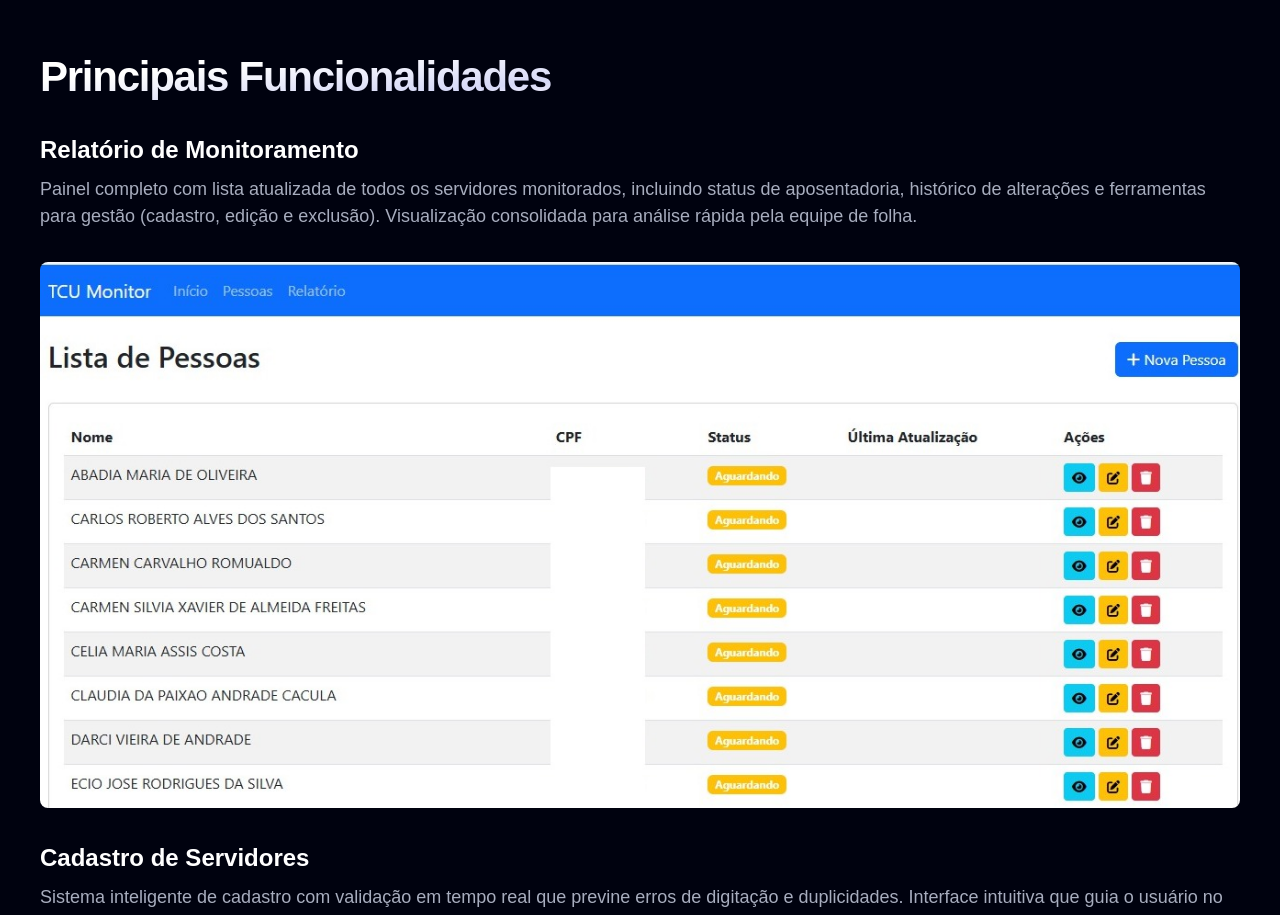
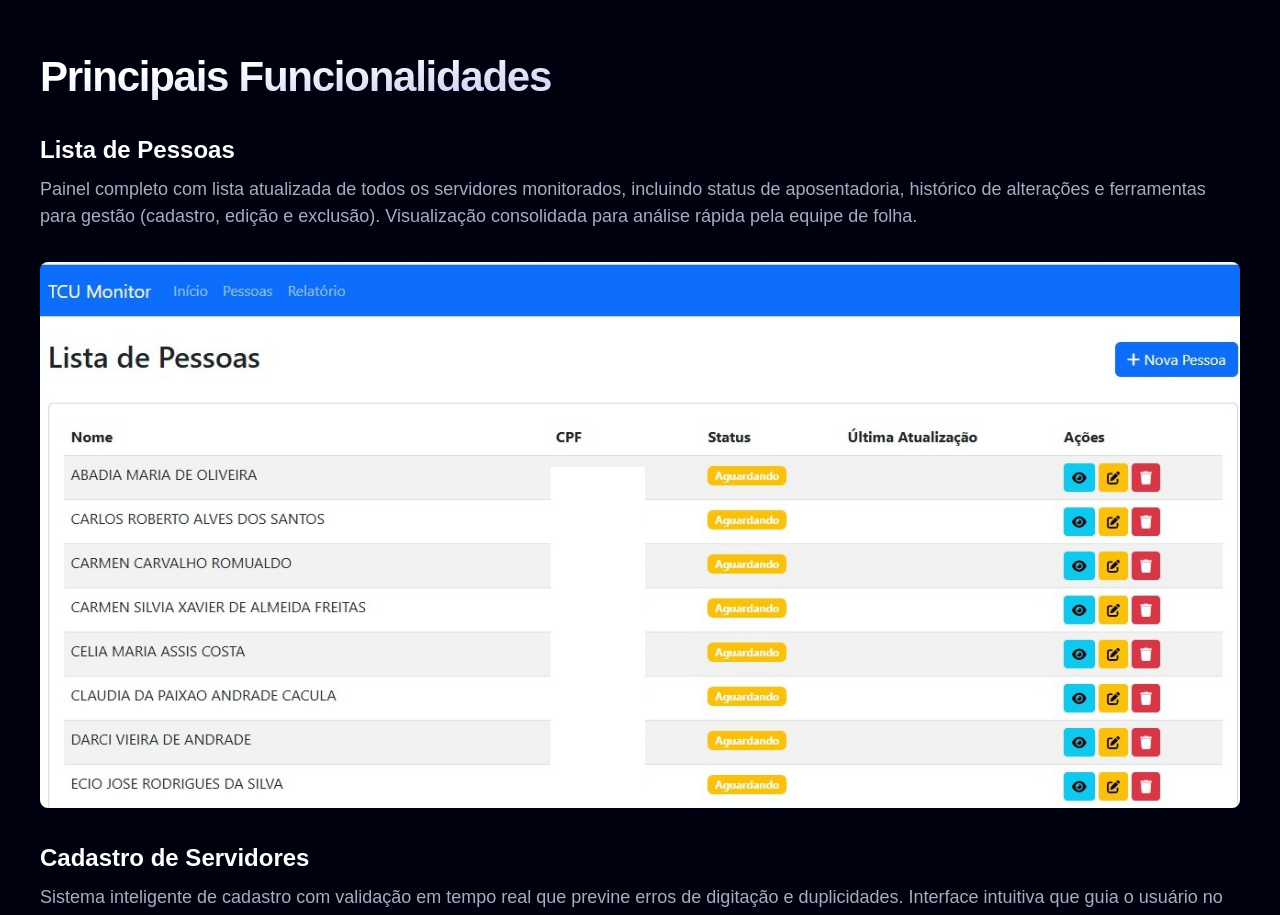
Before and after one commit to ViniciusBenevides/Estrutura-JF, a Next.js app: page /TCU in a window 1280 px wide. Shown: the part 2300-3215 px from the top of the page. Built offline with nearby package versions, Linux system fonts and the light colour scheme; a web font is replaced by a local one.

Commit message:
adicionando seção dos softwares já feitos

```diff
--- a/src/app/_components/tcu.tsx
+++ b/src/app/_components/tcu.tsx
@@ -45,7 +45,7 @@ export const TCU = () => {
         ],
         features: [
             {
-                title: "Relatório de Monitoramento",
+                title: "Lista de Pessoas",
                 description: "Painel completo com lista atualizada de todos os servidores monitorados, incluindo status de aposentadoria, histórico de alterações e ferramentas para gestão (cadastro, edição e exclusão). Visualização consolidada para análise rápida pela equipe de folha."
             },
             {
```
